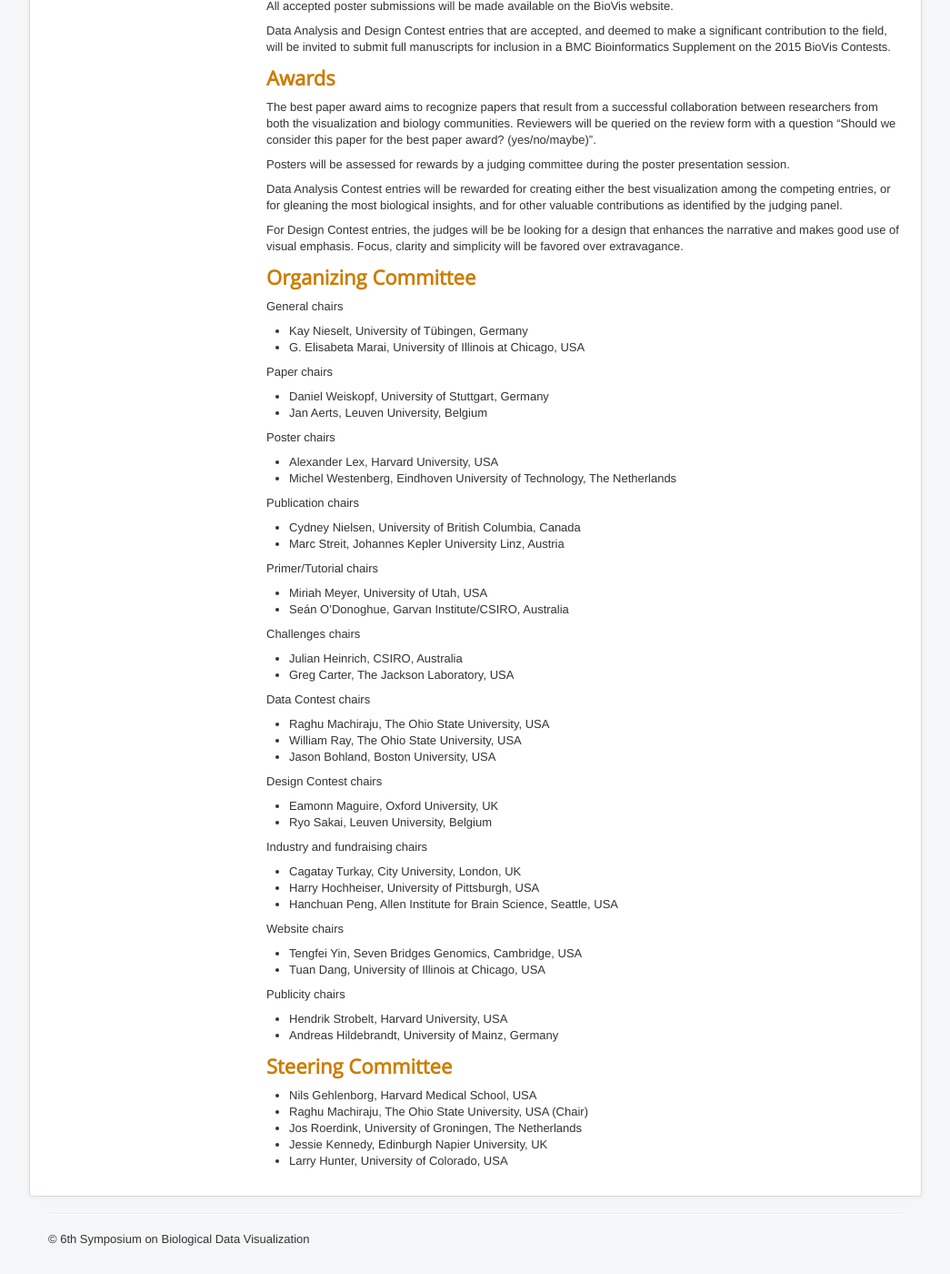
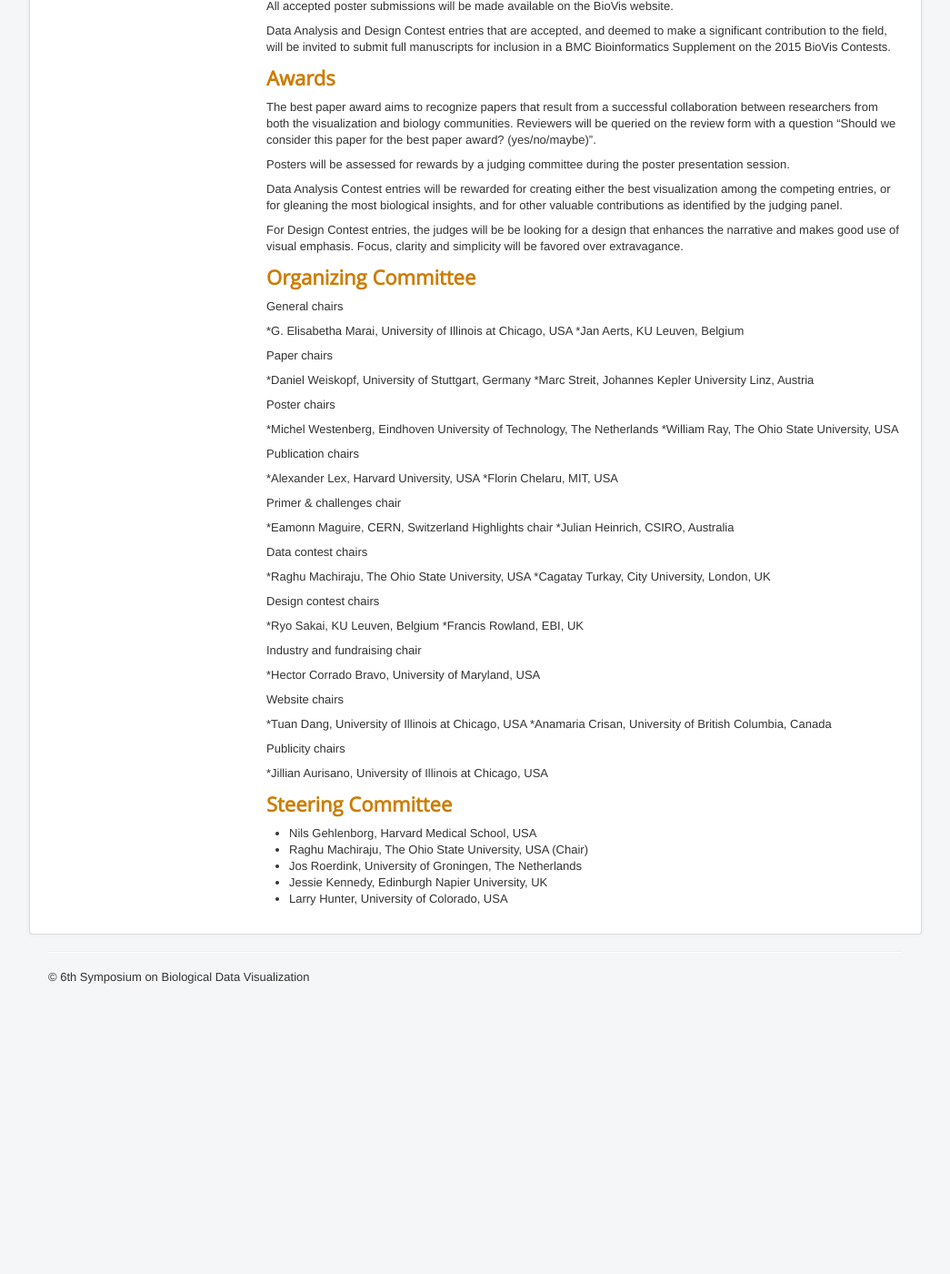
Before and after one commit to ngehlenborg/2017, a Jekyll site: the page built from cfp.md, in a window 1280 px wide and 1400 px high, scrolled down 3947 px. Shown: the whole window at 91% size, without its empty margins (117-1162 px from the left). Built offline with Jekyll 4.4.1, drawn with Linux system fonts in a browser that asks for light colours; after the commit the page ends 5059 px from its top, so only the background shows below that.

Commit message:
Updated the committee info at bottom

```diff
--- a/cfp.md
+++ b/cfp.md
@@ -147,59 +147,51 @@ For Design Contest entries, the judges will be be looking for a design that enha
 <h2 id="oc">Organizing Committee</h2>
 General chairs
 
-* Kay Nieselt, University of Tübingen, Germany
-* G. Elisabeta Marai, University of Illinois at Chicago, USA
+*G. Elisabetha Marai, University of Illinois at Chicago, USA
+*Jan Aerts, KU Leuven, Belgium
 
 Paper chairs
 
-* Daniel Weiskopf, University of Stuttgart, Germany
-* Jan Aerts, Leuven University, Belgium
+*Daniel Weiskopf, University of Stuttgart, Germany
+*Marc Streit, Johannes Kepler University Linz, Austria
 
 Poster chairs
 
-* Alexander Lex, Harvard University, USA
-* Michel Westenberg, Eindhoven University of Technology, The Netherlands
+*Michel Westenberg, Eindhoven University of Technology, The Netherlands
+*William Ray, The Ohio State University, USA
 
 Publication chairs
 
-* Cydney Nielsen, University of British Columbia, Canada
-* Marc Streit, Johannes Kepler University Linz, Austria
+*Alexander Lex, Harvard University, USA
+*Florin Chelaru, MIT, USA
 
-Primer/Tutorial chairs
+Primer & challenges chair
 
-* Miriah Meyer, University of Utah, USA
-* Seán O’Donoghue, Garvan Institute/CSIRO, Australia
+*Eamonn Maguire, CERN, Switzerland Highlights chair
+*Julian Heinrich, CSIRO, Australia
 
-Challenges chairs
+Data contest chairs
 
-* Julian Heinrich, CSIRO, Australia
-* Greg Carter, The Jackson Laboratory, USA
+*Raghu Machiraju, The Ohio State University, USA
+*Cagatay Turkay, City University, London, UK
 
-Data Contest chairs
+Design contest chairs
 
-* Raghu Machiraju, The Ohio State University, USA
-* William Ray, The Ohio State University, USA
-* Jason Bohland, Boston University, USA
+*Ryo Sakai, KU Leuven, Belgium
+*Francis Rowland, EBI, UK
 
-Design Contest chairs
+Industry and fundraising chair
 
-* Eamonn Maguire, Oxford University, UK
-* Ryo Sakai, Leuven University, Belgium
-
-Industry and fundraising chairs
-
-* Cagatay Turkay, City University, London, UK
-* Harry Hochheiser, University of Pittsburgh, USA
-* Hanchuan Peng, Allen Institute for Brain Science, Seattle, USA
+*Hector Corrado Bravo, University of Maryland, USA
 
 Website chairs
 
-* Tengfei Yin, Seven Bridges Genomics, Cambridge, USA
-* Tuan Dang, University of Illinois at Chicago, USA
+*Tuan Dang, University of Illinois at Chicago, USA
+*Anamaria Crisan, University of British Columbia, Canada
 
 Publicity chairs
-* Hendrik Strobelt, Harvard University, USA
-* Andreas Hildebrandt, University of Mainz, Germany
+
+*Jillian Aurisano, University of Illinois at Chicago, USA
 
 <h2 id="sc">Steering Committee</h2>
 * Nils Gehlenborg, Harvard Medical School, USA
```
